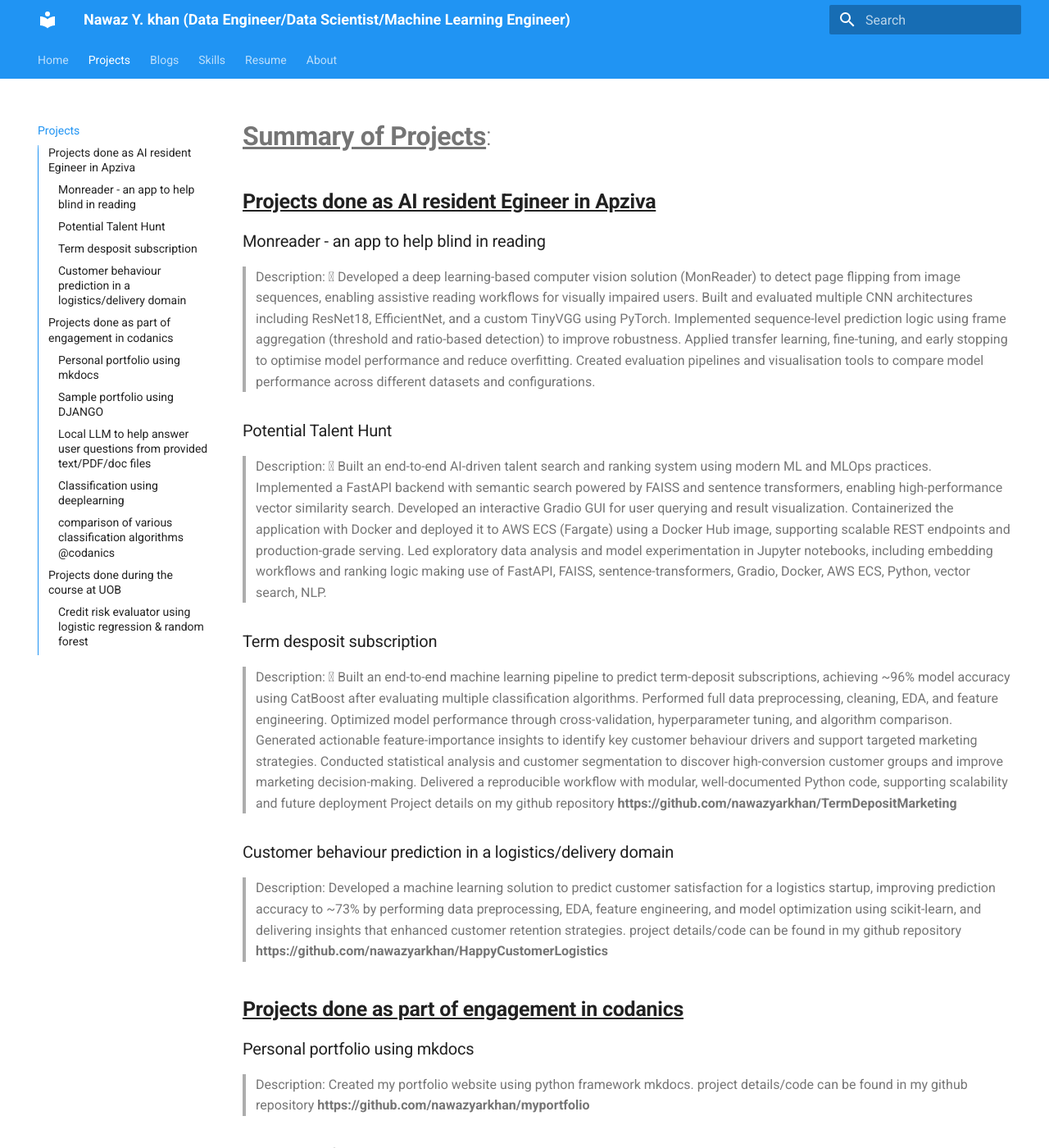
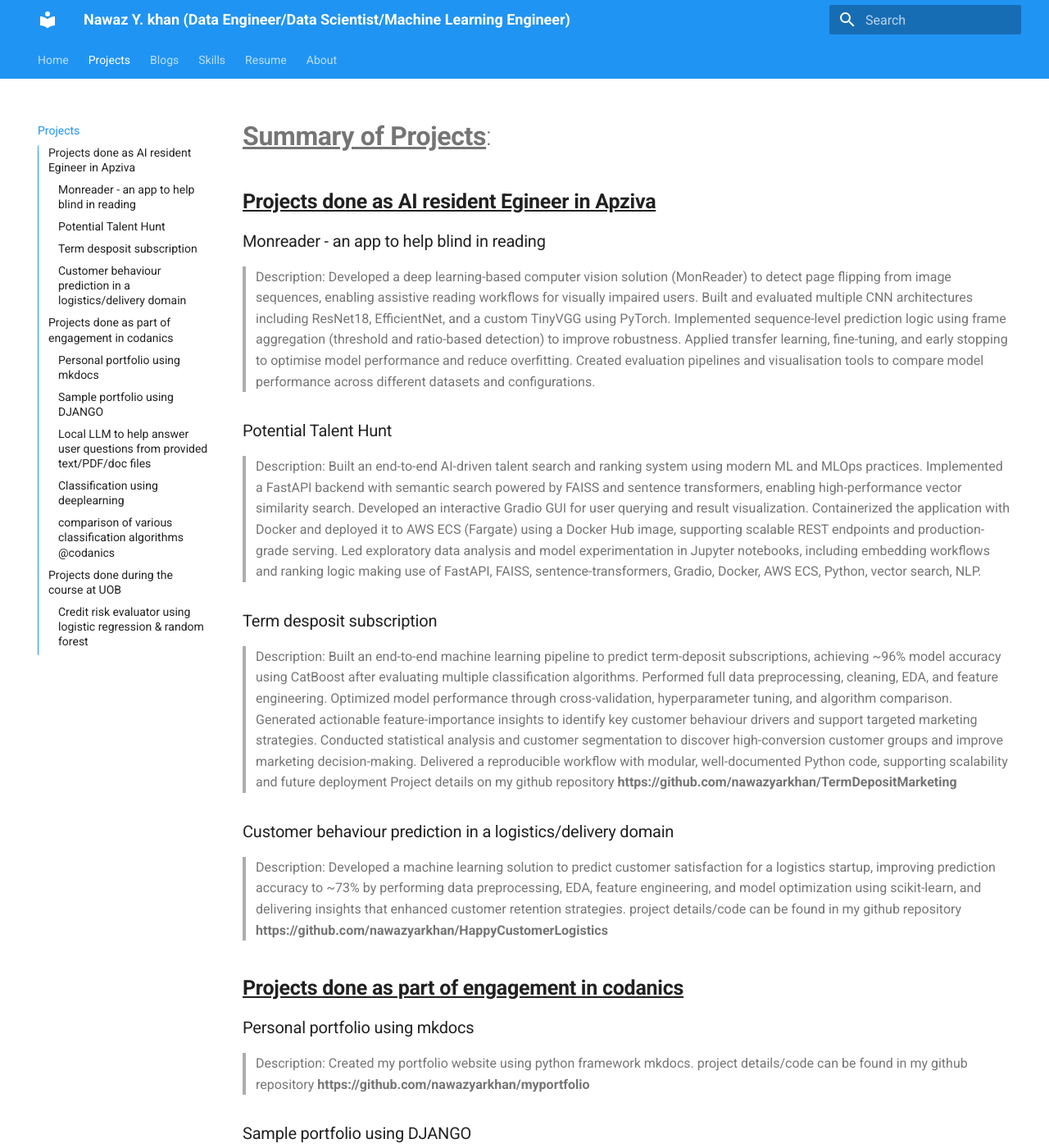
Before and after one commit to nawazyarkhan/myportfolio, an MkDocs documentation site: the page built from docs/projects.md, in a window 1280 px wide and 1400 px high. Shown: the whole window at 82% size. Built offline with MkDocs 1.6.1 and Material for MkDocs 9.7.7, drawn with Linux system fonts in a browser that asks for light colours.

Commit message:
commit -m "formatting"

```diff
--- a/docs/projects.md
+++ b/docs/projects.md
@@ -4,13 +4,13 @@
 
 ### Monreader - an app to help blind in reading
 > Description:
-> 	Developed a deep learning-based computer vision solution (MonReader) to detect page flipping from image sequences, enabling assistive reading workflows for visually impaired users. Built and evaluated multiple CNN architectures including ResNet18, EfficientNet, and a custom TinyVGG using PyTorch. Implemented sequence-level prediction logic using frame aggregation (threshold and ratio-based detection) to improve robustness. Applied transfer learning, fine-tuning, and early stopping to optimise model performance and reduce overfitting. Created evaluation pipelines and visualisation tools to compare model performance across different datasets and configurations.
+> 	Developed a deep learning-based computer vision solution (MonReader) to detect page flipping from image sequences, enabling assistive reading workflows for visually impaired users. Built and evaluated multiple CNN architectures including ResNet18, EfficientNet, and a custom TinyVGG using PyTorch. Implemented sequence-level prediction logic using frame aggregation (threshold and ratio-based detection) to improve robustness. Applied transfer learning, fine-tuning, and early stopping to optimise model performance and reduce overfitting. Created evaluation pipelines and visualisation tools to compare model performance across different datasets and configurations.
 ### Potential Talent Hunt
 > Description:
-> 	Built an end-to-end AI-driven talent search and ranking system using modern ML and MLOps practices. Implemented a FastAPI backend with semantic search powered by FAISS and sentence transformers, enabling high-performance vector similarity search. Developed an interactive Gradio GUI for user querying and result visualization. Containerized the application with Docker and deployed it to AWS ECS (Fargate) using a Docker Hub image, supporting scalable REST endpoints and production-grade serving. Led exploratory data analysis and model experimentation in Jupyter notebooks, including embedding workflows and ranking logic making use of FastAPI, FAISS, sentence-transformers, Gradio, Docker, AWS ECS, Python, vector search, NLP.
+> 	Built an end-to-end AI-driven talent search and ranking system using modern ML and MLOps practices. Implemented a FastAPI backend with semantic search powered by FAISS and sentence transformers, enabling high-performance vector similarity search. Developed an interactive Gradio GUI for user querying and result visualization. Containerized the application with Docker and deployed it to AWS ECS (Fargate) using a Docker Hub image, supporting scalable REST endpoints and production-grade serving. Led exploratory data analysis and model experimentation in Jupyter notebooks, including embedding workflows and ranking logic making use of FastAPI, FAISS, sentence-transformers, Gradio, Docker, AWS ECS, Python, vector search, NLP.
 ###  Term desposit subscription
 > Description:
-> 	Built an end-to-end machine learning pipeline to predict term-deposit subscriptions, achieving ~96% model accuracy using CatBoost after evaluating multiple classification algorithms. Performed full data preprocessing, cleaning, EDA, and feature engineering. Optimized model performance through cross-validation, hyperparameter tuning, and algorithm comparison. Generated actionable feature-importance insights to identify key customer behaviour drivers and support targeted marketing strategies. Conducted statistical analysis and customer segmentation to discover high-conversion customer groups and improve marketing decision-making.  Delivered a reproducible workflow with modular, well-documented Python code, supporting scalability and future deployment
+> 	Built an end-to-end machine learning pipeline to predict term-deposit subscriptions, achieving ~96% model accuracy using CatBoost after evaluating multiple classification algorithms. Performed full data preprocessing, cleaning, EDA, and feature engineering. Optimized model performance through cross-validation, hyperparameter tuning, and algorithm comparison. Generated actionable feature-importance insights to identify key customer behaviour drivers and support targeted marketing strategies. Conducted statistical analysis and customer segmentation to discover high-conversion customer groups and improve marketing decision-making.  Delivered a reproducible workflow with modular, well-documented Python code, supporting scalability and future deployment
 > Project details on my github repository **https://github.com/nawazyarkhan/TermDepositMarketing**
 
 ### Customer behaviour prediction in a logistics/delivery domain
```
